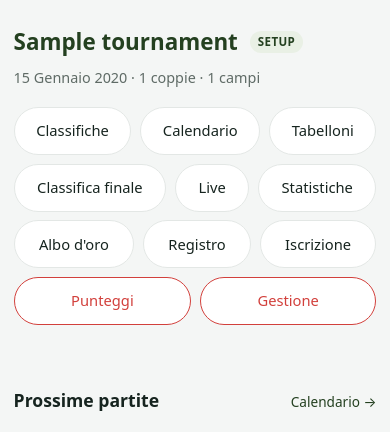
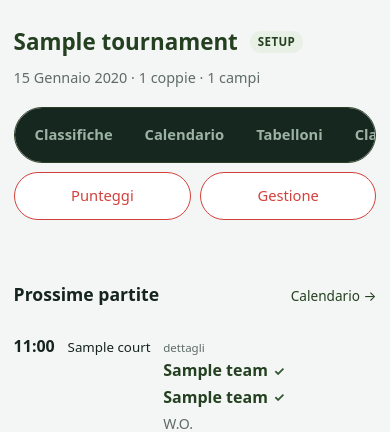
Before and after one commit to christianchiaro/puntosecco, a Django app: a page that uses templates/tournaments/partials/_tnav.html in a window 390 px wide. Shown: the part 97-529 px from the top of the page. Run offline with Django 5.2, Linux system fonts and the light colour scheme; a user stored in the database is signed in; tables that the repository leaves empty hold one stand-in row (values such as "Sample post"); some libraries are stand-ins or nearby versions.

Commit message:
Fix minimi

```diff
--- a/static/css/app.css
+++ b/static/css/app.css
@@ -114,6 +114,8 @@ main.container { padding-top: 1.25rem; padding-bottom: 3rem; }
 .tnav a.is-active { background: var(--primary); color: #fff; border-color: var(--primary); }
 .tnav a.tnav__staff { margin-left: auto; border-color: var(--live); color: var(--live); }
 .tnav a.tnav__staff.is-active { background: var(--live); color: #fff; }
+.tnav__track { display: contents; }
+.tnav__pill { display: none; }
 
 /* --- Badge stato ------------------------------------------------ */
 .status-badge { font-size: .72rem; font-weight: 700; text-transform: uppercase; letter-spacing: .4px; padding: .12rem .5rem; border-radius: 999px; }
@@ -549,6 +551,26 @@ input[type="number"], input[type="text"], input[type="password"] {
   .tnav a { flex: 1 1 auto; text-align: center; padding: .55rem .8rem; }
   .tnav a.tnav__staff { margin-left: 0; }
 
+  /* Tab standard: track scuro con pillola che segue il tab attivo. Colore fisso,
+     non segue il tema chiaro/scuro del sito: è un accento deliberatamente sempre scuro. */
+  .tnav__track {
+    position: relative; display: flex; flex: 1 1 100%; flex-wrap: nowrap;
+    overflow-x: auto; scrollbar-width: none;
+    background: #16271f; border: 1px solid #2c3f25; border-radius: 999px; padding: 4px;
+  }
+  .tnav__track::-webkit-scrollbar { display: none; }
+  .tnav__pill {
+    display: block; position: absolute; top: 4px; left: 4px; width: 0;
+    height: calc(100% - 8px); background: #eafff1; border-radius: 999px;
+    transition: left .3s cubic-bezier(.22,1.22,.36,1), width .3s cubic-bezier(.22,1.22,.36,1);
+  }
+  .tnav__track a {
+    position: relative; z-index: 1; flex: 0 0 auto; white-space: nowrap;
+    background: none; border: none; padding: .55rem .9rem;
+    color: #9db3a4; font-weight: 600;
+  }
+  .tnav__track a.is-active { background: none; color: #17281d; }
+
   /* Tap target comodi */
   button, .btn { padding: .55rem .9rem; }
   .card { padding: 1rem; }
--- a/templates/tournaments/partials/_tnav.html
+++ b/templates/tournaments/partials/_tnav.html
@@ -7,6 +7,8 @@
   </div>
   <p class="t-header__meta">{{ t.date }} · {{ t.num_teams }} coppie · {{ t.num_courts }} campi</p>
   <nav class="tnav">
+    <div class="tnav__track">
+      <span class="tnav__pill" aria-hidden="true"></span>
       <a href="{% url 'tournaments:standings' slug=t.slug %}" class="{% if active == 'standings' %}is-active{% endif %}">Classifiche</a>
       <a href="{% url 'tournaments:schedule' slug=t.slug %}" class="{% if active == 'schedule' %}is-active{% endif %}">Calendario</a>
       <a href="{% url 'tournaments:brackets' slug=t.slug %}" class="{% if active == 'brackets' %}is-active{% endif %}">Tabelloni</a>
@@ -18,10 +20,35 @@
       {% if t.status == 'setup' %}
         <a href="{% url 'tournaments:register' slug=t.slug %}" class="{% if active == 'register' %}is-active{% endif %}">Iscrizione</a>
       {% endif %}
+    </div>
     <a href="{% url 'tournaments:score_panel' slug=t.slug %}" class="tnav__staff {% if active == 'score_panel' %}is-active{% endif %}">Punteggi</a>
     {% if request.user.is_staff %}
       <a href="{% url 'tournaments:manage' slug=t.slug %}" class="tnav__staff {% if active == 'manage' %}is-active{% endif %}">Gestione</a>
     {% endif %}
   </nav>
+  <script>
+    (function () {
+      function positionTnavPill() {
+        var track = document.querySelector('.tnav__track');
+        var pill = track && track.querySelector('.tnav__pill');
+        var active = track && track.querySelector('a.is-active');
+        if (pill && active) {
+          pill.style.left = active.offsetLeft + 'px';
+          pill.style.width = active.offsetWidth + 'px';
+        }
+      }
+      positionTnavPill();
+      // Guardia su window: questo script viene ri-eseguito ad ogni boost (vedi base.html),
+      // quindi il listener di resize va registrato una volta sola per non accumularsi.
+      if (!window.__tnavPillResizeInit) {
+        window.__tnavPillResizeInit = true;
+        var resizeTimer;
+        window.addEventListener('resize', function () {
+          clearTimeout(resizeTimer);
+          resizeTimer = setTimeout(positionTnavPill, 120);
+        });
+      }
+    })();
+  </script>
 </div>
 {% endwith %}
```
Lines whose indentation alone changed are shown as unchanged.
